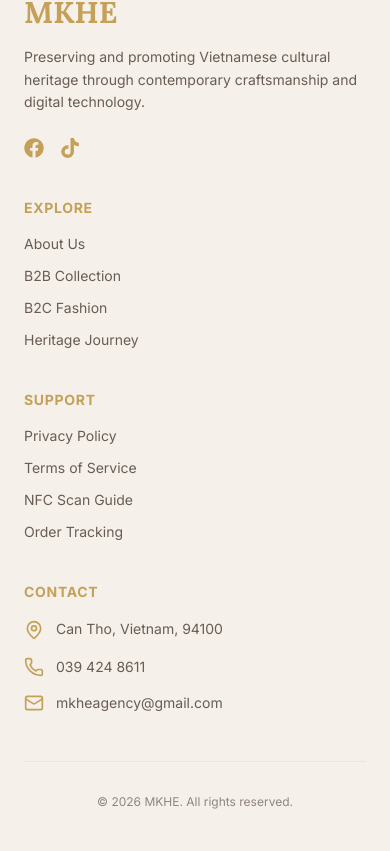
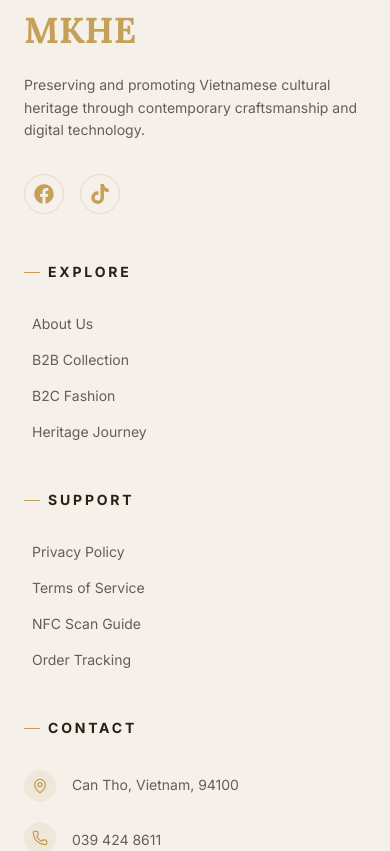
Before and after one commit to Hylra-2105/MKHE, a React (Vite) app in the folder frontend/: page /home in a window 390 px wide. Shown: the part 4493-5344 px from the top of the page. Built offline with nearby package versions, Linux system fonts and the light colour scheme; no server answers.

Commit message:
Done footer

```diff
--- a/frontend/src/components/layout/Footer.jsx
+++ b/frontend/src/components/layout/Footer.jsx
@@ -1,21 +1,48 @@
 import React from "react";
 import { useTranslation } from "react-i18next";
+import { Link } from "react-router-dom";
 import { Mail, MapPin, Phone } from "lucide-react";
 import { FaFacebook, FaInstagram, FaLinkedin, FaTiktok } from "react-icons/fa";
+import { motion } from "framer-motion";
 
 const Footer = () => {
-  // Trỏ đúng vào namespace "home" như cha yêu cầu
   const { t } = useTranslation("home");
 
+  const containerVariants = {
+    hidden: { opacity: 0 },
+    visible: {
+      opacity: 1,
+      transition: {
+        staggerChildren: 0.2, // Hiệu ứng lần lượt từ trái sang phải
+      },
+    },
+  };
+
+  const itemVariants = {
+    hidden: { opacity: 0, x: -30 }, // Trượt từ trái sang
+    visible: { opacity: 1, x: 0, transition: { duration: 0.6, ease: "easeOut" } },
+  };
+
   return (
-    <footer className="bg-mkhe-bg border-t border-mkhe-border/30 pt-16 pb-8 px-6 text-mkhe-text">
-      <div className="max-w-7xl mx-auto grid grid-cols-1 md:grid-cols-4 gap-10 mb-12">
+    <footer className="bg-mkhe-bg dark:bg-[#110A06] border-t border-mkhe-primary/20 pt-20 pb-8 px-6 text-mkhe-text dark:text-gray-300 relative overflow-hidden">
+      {/* Background Decorative Element */}
+      <div className="absolute top-0 right-0 w-64 h-64 bg-mkhe-primary/5 rounded-full blur-[80px] -z-10"></div>
+
+      <motion.div
+        className="max-w-7xl mx-auto grid grid-cols-1 md:grid-cols-4 gap-12 md:gap-8 mb-16"
+        variants={containerVariants}
+        initial="hidden"
+        whileInView="visible"
+        viewport={{ once: true, amount: 0.2 }}
+      >
         {/* Cột 1: Thông tin thương hiệu */}
-        <div className="md:col-span-1">
-          <h2 className="text-3xl font-logo font-bold text-mkhe-primary mb-4">
-            MKHE
-          </h2>
-          <p className="text-mkhe-text/70 text-sm leading-relaxed mb-6">
+        <motion.div variants={itemVariants} className="md:col-span-1">
+          <Link to="/" className="inline-block mb-6">
+            <h2 className="text-4xl font-logo font-bold text-mkhe-primary">
+              MKHE
+            </h2>
+          </Link>
+          <p className="text-mkhe-text/70 dark:text-gray-400 text-sm leading-relaxed mb-8 font-light">
             {t("footer.brand_desc")}
           </p>
           <div className="flex gap-4 text-mkhe-primary">
@@ -23,7 +50,7 @@ const Footer = () => {
               href="https://www.facebook.com/profile.php?id=61590251406483"
               target="_blank"
               rel="noopener noreferrer"
-              className="hover:opacity-80 transition-opacity"
+              className="w-10 h-10 rounded-full border border-mkhe-primary/30 flex items-center justify-center hover:bg-mkhe-primary hover:text-white transition-all duration-300"
             >
               <FaFacebook className="w-5 h-5 cursor-pointer" />
             </a>
@@ -31,95 +58,138 @@ const Footer = () => {
               href="https://www.tiktok.com/@mkheagency?is_from_webapp=1&sender_device=pc"
               target="_blank"
               rel="noopener noreferrer"
-              className="hover:opacity-80 transition-opacity"
+              className="w-10 h-10 rounded-full border border-mkhe-primary/30 flex items-center justify-center hover:bg-mkhe-primary hover:text-white transition-all duration-300"
             >
               <FaTiktok className="w-5 h-5 cursor-pointer" />
             </a>
           </div>
-        </div>
+        </motion.div>
 
         {/* Cột 2: Điều hướng */}
-        <div>
-          <h3 className="font-bold mb-4 text-mkhe-primary uppercase tracking-wider text-sm">
+        <motion.div variants={itemVariants} className="md:pl-8">
+          <h3 className="font-bold mb-8 text-mkhe-text dark:text-white uppercase tracking-[0.2em] text-sm flex items-center gap-2">
+            <span className="w-4 h-px bg-mkhe-primary"></span>
             {t("footer.explore.title")}
           </h3>
-          <ul className="space-y-3 text-sm text-mkhe-text/70">
-            <li className="hover:text-mkhe-primary cursor-pointer transition-colors">
-              {t("footer.explore.about")}
+          <ul className="space-y-4 text-sm text-mkhe-text/70 dark:text-gray-400">
+            <li>
+              <Link to="/about" className="hover:text-mkhe-primary transition-colors flex items-center gap-2 group">
+                <span className="w-0 h-[1px] bg-mkhe-primary group-hover:w-4 transition-all duration-300"></span>
+                {t("footer.explore.about")}
+              </Link>
             </li>
-            <li className="hover:text-mkhe-primary cursor-pointer transition-colors">
-              {t("footer.explore.b2b")}
+            <li>
+              <Link to="/shop?category=B2B" className="hover:text-mkhe-primary transition-colors flex items-center gap-2 group">
+                <span className="w-0 h-[1px] bg-mkhe-primary group-hover:w-4 transition-all duration-300"></span>
+                {t("footer.explore.b2b", "Bộ sưu tập B2B")}
+              </Link>
             </li>
-            <li className="hover:text-mkhe-primary cursor-pointer transition-colors">
-              {t("footer.explore.b2c")}
+            <li>
+              <Link to="/shop?category=B2C" className="hover:text-mkhe-primary transition-colors flex items-center gap-2 group">
+                <span className="w-0 h-[1px] bg-mkhe-primary group-hover:w-4 transition-all duration-300"></span>
+                {t("footer.explore.b2c", "Thời trang B2C")}
+              </Link>
             </li>
-            <li className="hover:text-mkhe-primary cursor-pointer transition-colors">
-              {t("footer.explore.heritage")}
+            <li>
+              <Link to="/about" className="hover:text-mkhe-primary transition-colors flex items-center gap-2 group">
+                <span className="w-0 h-[1px] bg-mkhe-primary group-hover:w-4 transition-all duration-300"></span>
+                {t("footer.explore.heritage", "Hành trình Di sản")}
+              </Link>
             </li>
           </ul>
-        </div>
+        </motion.div>
 
         {/* Cột 3: Hỗ trợ */}
-        <div>
-          <h3 className="font-bold mb-4 text-mkhe-primary uppercase tracking-wider text-sm">
+        <motion.div variants={itemVariants}>
+          <h3 className="font-bold mb-8 text-mkhe-text dark:text-white uppercase tracking-[0.2em] text-sm flex items-center gap-2">
+            <span className="w-4 h-px bg-mkhe-primary"></span>
             {t("footer.support.title")}
           </h3>
-          <ul className="space-y-3 text-sm text-mkhe-text/70">
-            <li className="hover:text-mkhe-primary cursor-pointer transition-colors">
-              {t("footer.support.privacy")}
+          <ul className="space-y-4 text-sm text-mkhe-text/70 dark:text-gray-400">
+            <li>
+              <Link to="#" className="hover:text-mkhe-primary transition-colors flex items-center gap-2 group">
+                <span className="w-0 h-[1px] bg-mkhe-primary group-hover:w-4 transition-all duration-300"></span>
+                {t("footer.support.privacy", "Chính sách bảo mật")}
+              </Link>
             </li>
-            <li className="hover:text-mkhe-primary cursor-pointer transition-colors">
-              {t("footer.support.terms")}
+            <li>
+              <Link to="#" className="hover:text-mkhe-primary transition-colors flex items-center gap-2 group">
+                <span className="w-0 h-[1px] bg-mkhe-primary group-hover:w-4 transition-all duration-300"></span>
+                {t("footer.support.terms", "Điều khoản dịch vụ")}
+              </Link>
             </li>
-            <li className="hover:text-mkhe-primary cursor-pointer transition-colors">
-              {t("footer.support.nfc")}
+            <li>
+              <Link to="/dpp" className="hover:text-mkhe-primary transition-colors flex items-center gap-2 group">
+                <span className="w-0 h-[1px] bg-mkhe-primary group-hover:w-4 transition-all duration-300"></span>
+                {t("footer.support.nfc", "Hướng dẫn quét NFC")}
+              </Link>
             </li>
-            <li className="hover:text-mkhe-primary cursor-pointer transition-colors">
-              {t("footer.support.tracking")}
+            <li>
+              <Link to="/profile?tab=history" className="hover:text-mkhe-primary transition-colors flex items-center gap-2 group">
+                <span className="w-0 h-[1px] bg-mkhe-primary group-hover:w-4 transition-all duration-300"></span>
+                {t("footer.support.tracking", "Theo dõi đơn hàng")}
+              </Link>
             </li>
           </ul>
-        </div>
+        </motion.div>
 
         {/* Cột 4: Liên hệ */}
-        <div>
-          <h3 className="font-bold mb-4 text-mkhe-primary uppercase tracking-wider text-sm">
+        <motion.div variants={itemVariants}>
+          <h3 className="font-bold mb-8 text-mkhe-text dark:text-white uppercase tracking-[0.2em] text-sm flex items-center gap-2">
+            <span className="w-4 h-px bg-mkhe-primary"></span>
             {t("footer.contact.title")}
           </h3>
-          <ul className="space-y-4 text-sm text-mkhe-text/70">
+          <ul className="space-y-5 text-sm text-mkhe-text/70 dark:text-gray-400">
             {/* Địa chỉ */}
-            <li className="flex items-start gap-3 group">
-              <MapPin className="w-5 h-5 text-mkhe-primary shrink-0 mt-0.5" />
+            <li className="flex items-start gap-4 group">
+              <div className="w-8 h-8 rounded-full bg-mkhe-primary/10 flex items-center justify-center shrink-0 group-hover:bg-mkhe-primary transition-colors">
+                <MapPin className="w-4 h-4 text-mkhe-primary group-hover:text-white transition-colors" />
+              </div>
               <a
                 href="https://www.google.com/maps/place/Cần+Thơ,+Việt+Nam"
                 target="_blank"
                 rel="noopener noreferrer"
-                className="group-hover:text-mkhe-primary transition-colors leading-relaxed"
+                className="group-hover:text-mkhe-primary transition-colors leading-relaxed pt-1"
               >
                 {t("footer.contact.address")}
               </a>
             </li>
 
             {/* Số điện thoại */}
-            <li className="flex items-center gap-3">
-              <Phone className="w-5 h-5 text-mkhe-primary shrink-0" />
-              <span>039 424 8611</span>
+            <li className="flex items-center gap-4 group">
+              <div className="w-8 h-8 rounded-full bg-mkhe-primary/10 flex items-center justify-center shrink-0 group-hover:bg-mkhe-primary transition-colors">
+                <Phone className="w-4 h-4 text-mkhe-primary group-hover:text-white transition-colors" />
+              </div>
+              <a href="tel:0394248611" className="group-hover:text-mkhe-primary transition-colors pt-1">
+                039 424 8611
+              </a>
             </li>
 
             {/* Email */}
-            <li className="flex items-center gap-3">
-              <Mail className="w-5 h-5 text-mkhe-primary shrink-0" />
-              <span>mkheagency@gmail.com</span>
+            <li className="flex items-center gap-4 group">
+              <div className="w-8 h-8 rounded-full bg-mkhe-primary/10 flex items-center justify-center shrink-0 group-hover:bg-mkhe-primary transition-colors">
+                <Mail className="w-4 h-4 text-mkhe-primary group-hover:text-white transition-colors" />
+              </div>
+              <a href="mailto:mkheagency@gmail.com" className="group-hover:text-mkhe-primary transition-colors pt-1">
+                mkheagency@gmail.com
+              </a>
             </li>
           </ul>
-        </div>
-      </div>
+        </motion.div>
+      </motion.div>
 
       {/* Dòng bản quyền cuối cùng */}
-      <div className="max-w-7xl mx-auto border-t border-mkhe-border/20 pt-8 flex justify-center items-center text-xs text-mkhe-text/50">
+      <motion.div
+        initial={{ opacity: 0 }}
+        whileInView={{ opacity: 1 }}
+        transition={{ delay: 1, duration: 1 }}
+        viewport={{ once: true }}
+        className="max-w-7xl mx-auto border-t border-mkhe-border/20 dark:border-gray-800 pt-8 flex flex-col items-center justify-center text-xs text-mkhe-text/50 dark:text-gray-500 gap-4"
+      >
         <p className="text-center">
-          © {new Date().getFullYear()} MKHE. {t("footer.rights")}
+          © {new Date().getFullYear()} MKHE. {t("footer.rights", "Đã đăng ký bản quyền.")}
         </p>
-      </div>
+      </motion.div>
     </footer>
   );
 };
```
